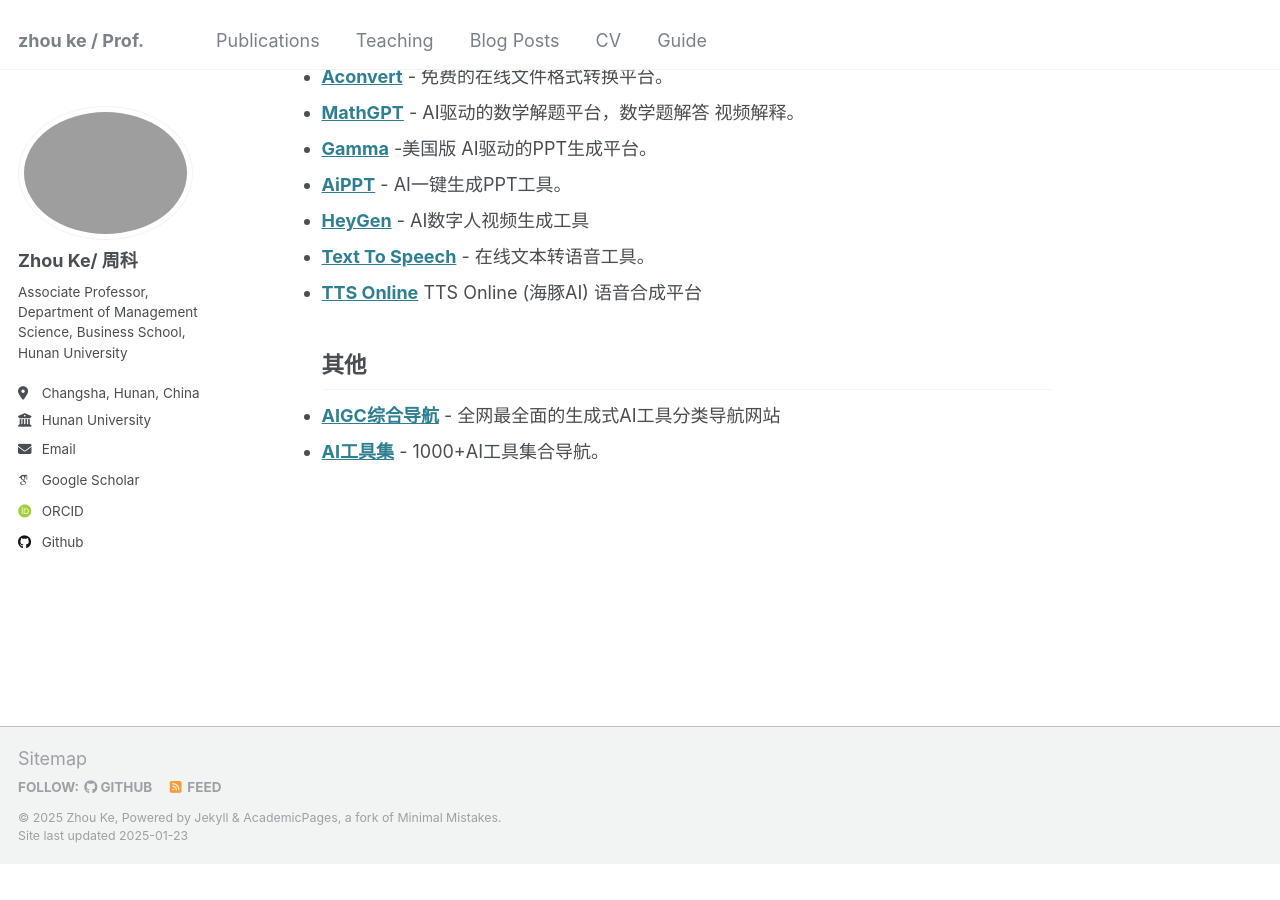
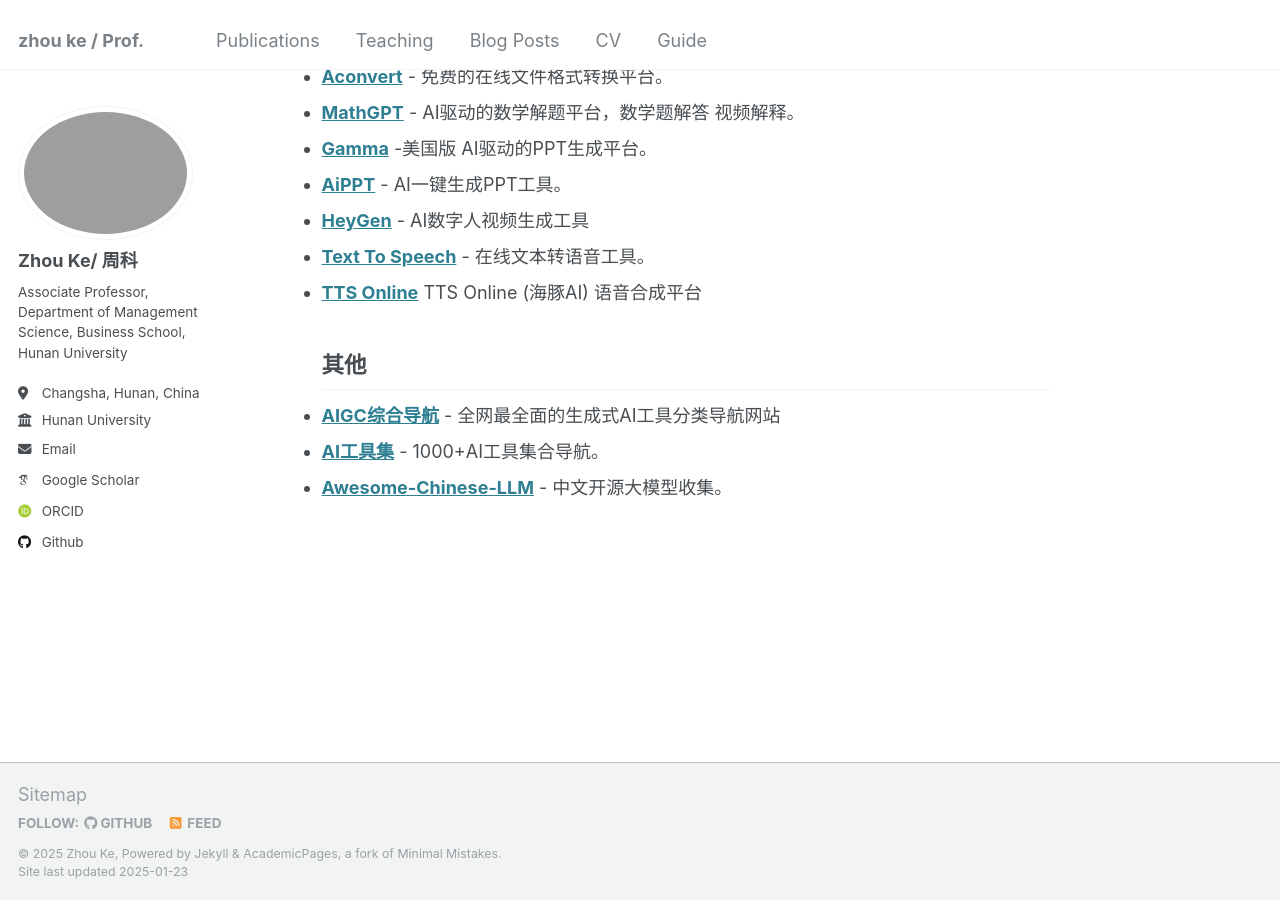
Before and after one commit to hustzhke/hustzhke.github.io, a Jekyll site: the page built from _pages/about.md, in a window 1280 px wide and 900 px high, scrolled down 2813 px. Built offline with Jekyll 4.4.1, drawn with Linux system fonts in a browser that asks for light colours; some web fonts are replaced; before the commit the page ends 3677 px from its top, so only the background shows below that.

Commit message:
Update about.md

```diff
--- a/_pages/about.md
+++ b/_pages/about.md
@@ -74,3 +74,4 @@
 ## 其他
 * **[AIGC综合导航](https://www.aigc.cn/)** - 全网最全面的生成式AI工具分类导航网站
 * **[AI工具集](https://ai-bot.cn/)** - 1000+AI工具集合导航。
+* **[Awesome-Chinese-LLM](https://github.com/HqWu-HITCS/Awesome-Chinese-LLM)** - 中文开源大模型收集。
```
